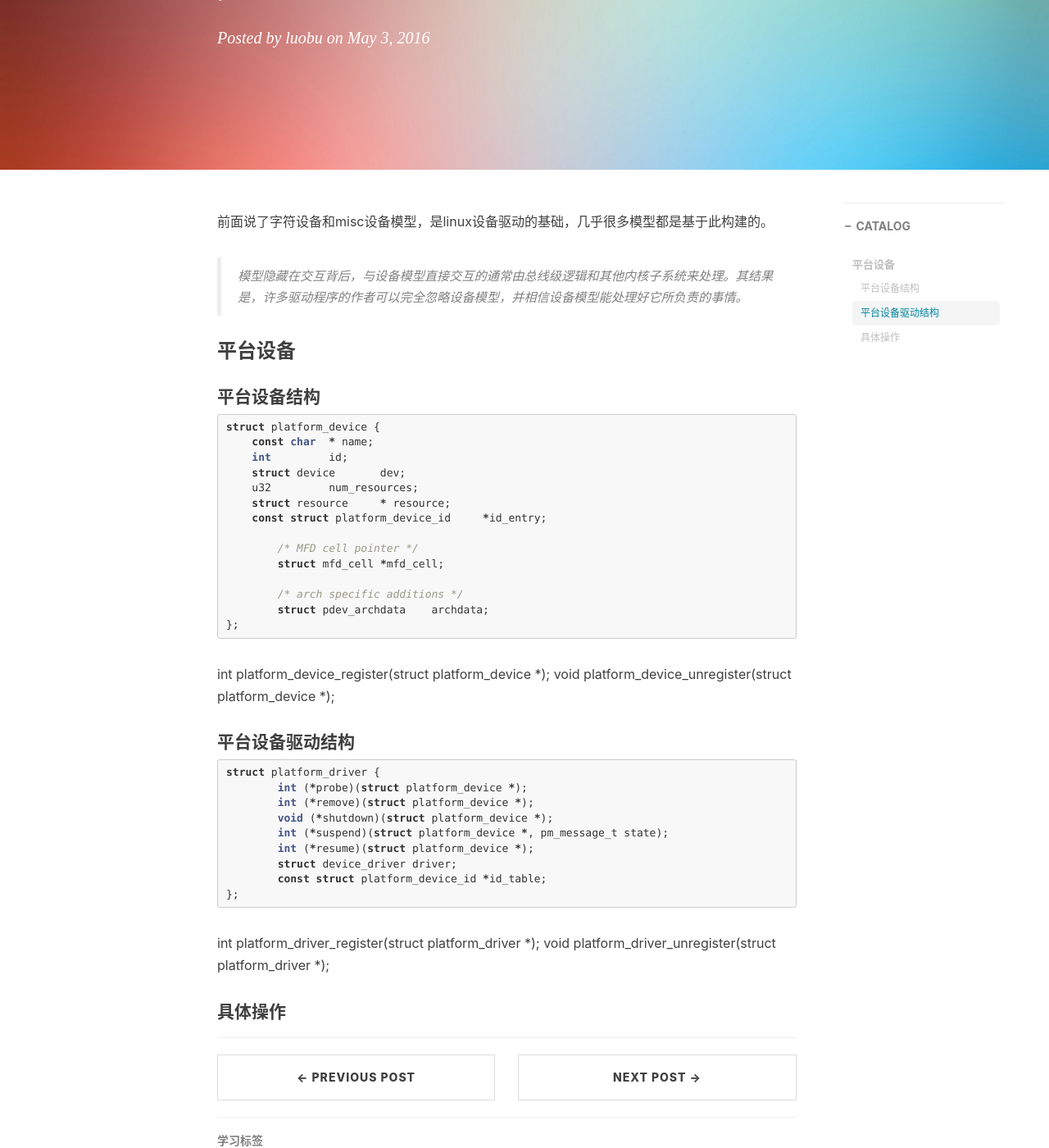
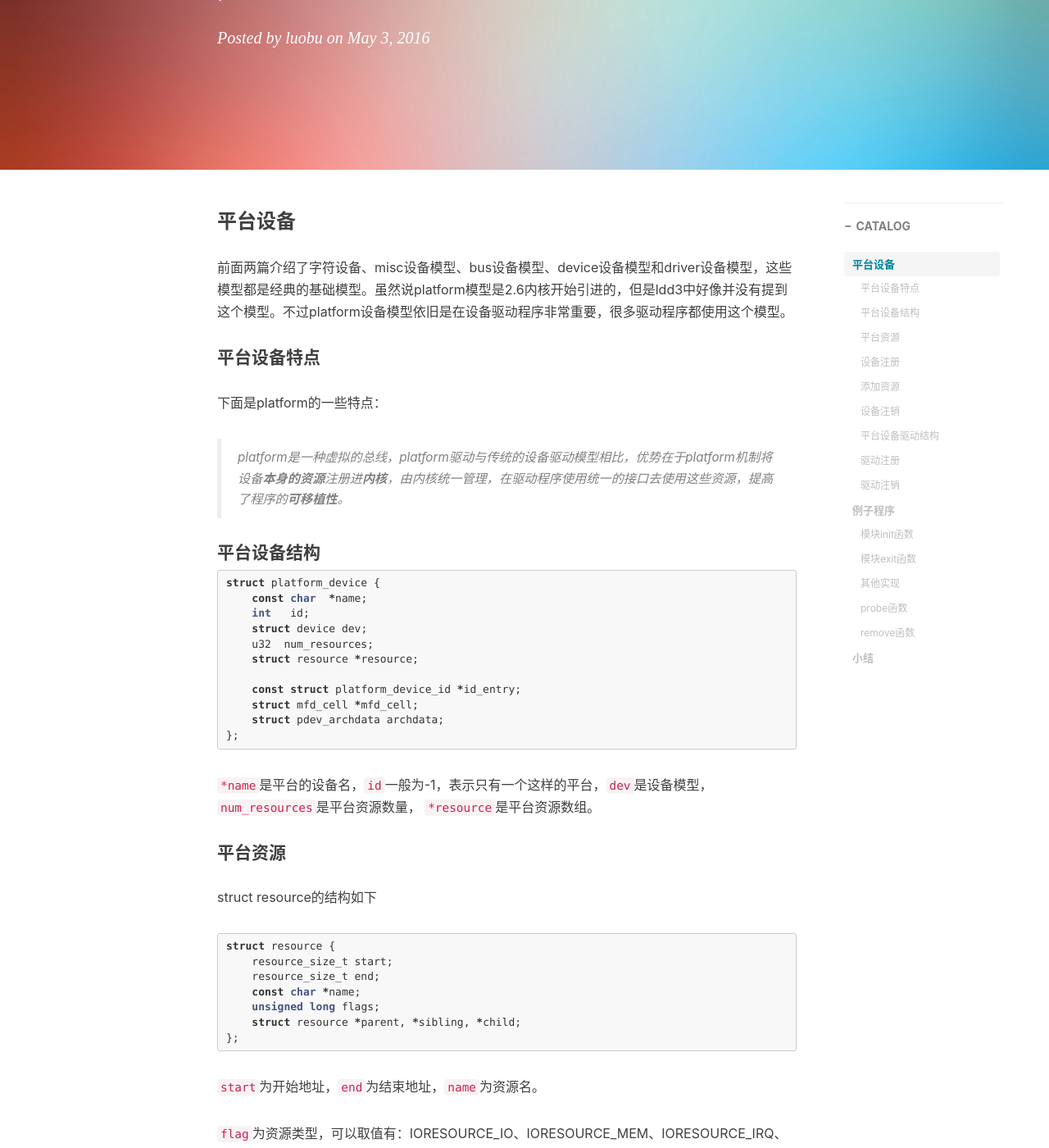
Before and after one commit to eeluobu/eeluobu.github.io, a Jekyll site: the page built from _posts/2016-05-03-device3.markdown, in a window 1280 px wide and 1400 px high, scrolled down 316 px. Shown: the whole window at 82% size. Built offline with Jekyll 4.4.1, drawn with Linux system fonts in a browser that asks for light colours; nearby versions of some CDN libraries; comment, search, counter and statistics services are not loaded; some of the changed text lies outside the part shown.

Commit message:
new device3 post

````diff
--- a/_posts/2016-05-03-device3.markdown
+++ b/_posts/2016-05-03-device3.markdown
@@ -10,55 +10,229 @@ tags:
     - linux
     - device
     - driver
+    - platform
 ---
-
-前面说了字符设备和misc设备模型，是linux设备驱动的基础，几乎很多模型都是基于此构建的。
-
-> 模型隐藏在交互背后，与设备模型直接交互的通常由总线级逻辑和其他内核子系统来处理。其结果是，许多驱动程序的作者可以完全忽略设备模型，并相信设备模型能处理好它所负责的事情。
-
 
 
 ### 平台设备
 
+前面两篇介绍了字符设备、misc设备模型、bus设备模型、device设备模型和driver设备模型，这些模型都是经典的基础模型。虽然说platform模型是2.6内核开始引进的，但是ldd3中好像并没有提到这个模型。不过platform设备模型依旧是在设备驱动程序非常重要，很多驱动程序都使用这个模型。
+
+#### 平台设备特点
+
+下面是platform的一些特点：
+
+> platform是一种虚拟的总线，platform驱动与传统的设备驱动模型相比，优势在于platform机制将设备**本身的资源**注册进**内核**，由内核统一管理，在驱动程序使用统一的接口去使用这些资源，提高了程序的**可移植性**。
 
 
 #### 平台设备结构
 
 ``` c
 struct platform_device {
-    const char	* name;
-    int		id;
-    struct device	dev;
-    u32		num_resources;
-    struct resource	* resource;
-    const struct platform_device_id	*id_entry;
+    const char  *name;
+    int   id;
+    struct device dev;
+    u32  num_resources;
+    struct resource *resource;
 
-	/* MFD cell pointer */
-	struct mfd_cell *mfd_cell;
-
-	/* arch specific additions */
-	struct pdev_archdata	archdata;
+    const struct platform_device_id *id_entry;
+    struct mfd_cell *mfd_cell;
+    struct pdev_archdata archdata;
 };
 ```
-int platform_device_register(struct platform_device *);
+`*name`是平台的设备名，`id`一般为-1，表示只有一个这样的平台，`dev`是设备模型，`num_resources`是平台资源数量，
+`*resource`是平台资源数组。
+
+#### 平台资源
+
+struct resource的结构如下
+
+``` c
+struct resource {
+    resource_size_t start;
+    resource_size_t end;
+    const char *name;
+    unsigned long flags;
+    struct resource *parent, *sibling, *child;
+};
+```
+`start`为开始地址，`end`为结束地址，`name`为资源名。
+
+`flag`为资源类型，可以取值有：IORESOURCE_IO、IORESOURCE_MEM、IORESOURCE_IRQ、IORESOURCE_DMA。
+
+一个定义平台资源的例子
+
+``` c
+static struct resource s3c_buttons_resource[] = {
+    [0] = {
+        .start = S3C24XX_PA_GPIO,
+        .end   = S3C24XX_PA_GPIO + S3C24XX_SZ_GPIO - 1,
+        .flags = IORESOURCE_MEM,
+        },
+    //中间省略了一些
+    [6] = {
+        .start = IRQ_EINT19,
+        .end   = IRQ_EINT19,
+        .flags = IORESOURCE_IRQ,
+        }
+};
+```
+
+#### 设备注册
+
+platform_device的注册函数有：
+
+``` c
+int platform_device_add(struct platform_device *pdev);
+
+int platform_device_register(struct platform_device *pdev);
+
+int platform_add_devices(struct platform_device **devs, int num);
+```
+其中platform_device_register()函数中有对platform_device_add()的调用，感觉这两个函数差不多，前者多了一个`&pdev->dev`的初始化。
+
+``` c
+int platform_device_register(struct platform_device *pdev)
+{
+    device_initialize(&pdev->dev);
+    return platform_device_add(pdev);
+}
+```
+而platform_add_devices()则是对platform_device的数组进行注册，可以同时注册多个platform设备。
+
+#### 添加资源
+
+在注册完设备之后，如果在程序中需要使用平台资源，还要对平台资源进行注册
+
+``` c
+int platform_device_add_resources(struct platform_device *pdev,
+                                   const struct resource *res, unsigned int num);
+```
+
+#### 设备注销
+platform_device的注销函数：
+
+``` c
 void platform_device_unregister(struct platform_device *);
+```
 
 #### 平台设备驱动结构
 
 
 ``` c
 struct platform_driver {
-	int (*probe)(struct platform_device *);
-	int (*remove)(struct platform_device *);
-	void (*shutdown)(struct platform_device *);
-	int (*suspend)(struct platform_device *, pm_message_t state);
-	int (*resume)(struct platform_device *);
-	struct device_driver driver;
-	const struct platform_device_id *id_table;
+    int (*probe)(struct platform_device *);
+    int (*remove)(struct platform_device *);
+    void (*shutdown)(struct platform_device *);
+    int (*suspend)(struct platform_device *, pm_message_t state);
+    int (*resume)(struct platform_device *);
+    struct device_driver driver;
+    const struct platform_device_id *id_table;
+};
+```
+一个初始化platform_driver的例子
+
+``` c
+struct platform_driver my_led_drv = {
+    .probe = my_plat_probe,
+    .remove = my_plat_remove,
+    .driver = {
+        .owner = THIS_MODULE,
+        .name = "platform_led",
+    },
 };
 ```
 
-int platform_driver_register(struct platform_driver *);
-void platform_driver_unregister(struct platform_driver *);
+#### 驱动注册
 
-#### 具体操作
+platform_driver注册函数：
+
+``` c
+int platform_driver_register(struct platform_driver *drv);
+```
+在注册成功之后，内核会自动的运行`platform_match()`函数将设备和驱动进行匹配。
+
+``` c
+int platform_match(struct device *dev, struct device_driver *drv)
+{
+    struct platform_device *pdev = to_platform_device(dev);
+    struct platform_driver *pdrv = to_platform_driver(drv);
+    if (of_driver_match_device(dev, drv))
+        return 1;
+    if (pdrv->id_table)
+        return platform_match_id(pdrv->id_table, pdev) != NULL;
+    return (strcmp(pdev->name, drv->name) == 0);
+}
+```
+
+#### 驱动注销
+
+platform_driver的注销函数：
+
+``` c
+void platform_driver_unregister(struct platform_driver *drv);
+```
+
+### 例子程序
+
+int my_plat_probe(struct platform_device *dev)
+
+#### 模块init函数
+
+``` c
+/*platform_device*/
+my_led_dev = platform_device_alloc("platform_led", -1);
+platform_device_add(my_led_dev);
+
+/*platform_driver*/
+platform_driver_register(&my_led_drv);
+```
+
+#### 模块exit函数
+
+``` c
+/*platform_driver*/
+platform_driver_unregister(&my_led_drv);
+
+/*platform_device*/
+platform_device_unregister(my_led_dev);
+```
+
+
+#### 其他实现
+
+首先要实现platform_driver结构
+
+``` c
+struct platform_driver my_led_drv = {
+    .probe = my_plat_probe,
+    .remove = my_plat_remove,
+    .driver = {
+        .owner = THIS_MODULE,
+        .name = "platform_led",
+    },
+};
+```
+
+然后实现其中的`probe`和`remove`函数。
+
+##### probe函数
+
+按照经验的话，一般在probe函数中就是`注册设备`了，比如前面的字符设备，misc设备。注册设备之前，1：实现file_operations结构；2：实现file_operations结构中的open、close、read、write等函数。在实现这些函数的时候，可能还会用到平台资源，这时候就需要调用`platform_get_resource()`函数获得资源，然后来实现相应的功能了。
+
+**获得平台资源**
+
+``` c
+struct resource *platform_get_resource(struct platform_device *dev,
+                                      unsigned int type, unsigned int num)
+```
+
+##### remove函数
+
+remove函数就比较简单了，释放一些资源，注销probe中注册的设备。
+
+### 小结
+
+到这里，一个完整的平台设备驱动程序就算基本实现了，当然中间还有很多细节需要完善的地方。
+
+用了三篇来写Linux设备驱动模型，感觉自己又理解、学习了很多。掌握这些框架式的设备模型，虽然不能让我们精确的写出一个设备驱动程序，但是在掌握熟悉了这些设备模型的构架之后，能让我们很容易的看懂Linux内核的驱动程序，再到自己设计或者改写内核驱动程序，就很容易了。
--- a/_posts/2016-05-04-io.markdown
+++ b/_posts/2016-05-04-io.markdown
@@ -25,3 +25,7 @@ tags:
 
 
 ### 定义命令
+
+### 中断
+
+在open函数中，合理
````
Also changed, not shown: _posts/2016-05-03-device2.markdown (+15 -14 lines).
